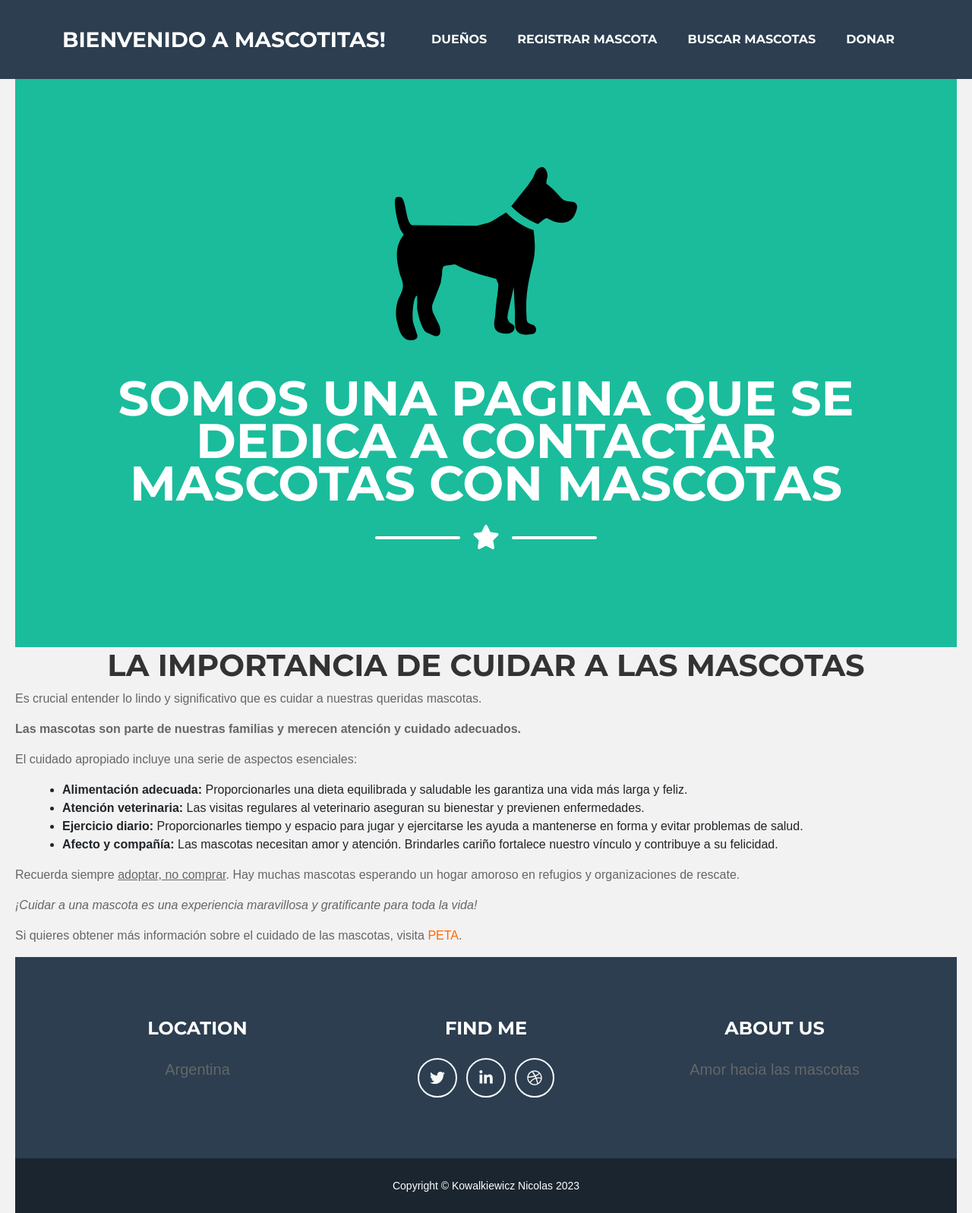
After one commit to NicolasKowal/Tercera_pre-entrega_Kowalkiewicz-Nicolas, a Django app: page /Pagina_principal in a window 1280 px wide. The commit adds this page. Shown: the whole page at 76% size. Run offline with Django 4.2, Linux system fonts and the light colour scheme; some libraries are stand-ins or nearby versions.

Commit message:
margenes agregados

```diff
--- a/tercera_pre_entrega/mascotapps/templates/mascotapps/donaciones.html
+++ b/tercera_pre_entrega/mascotapps/templates/mascotapps/donaciones.html
@@ -7,6 +7,12 @@
 {% endblock title %}
 
 {% block main %}
+<style>
+    body {
+        margin: 20px;
+    }
+</style>
+
 <form action="" method ="POST"> {% csrf_token %}
     <table>
         {{ miFormulario.as_table }}
--- a/tercera_pre_entrega/mascotapps/templates/mascotapps/dueños.html
+++ b/tercera_pre_entrega/mascotapps/templates/mascotapps/dueños.html
@@ -7,6 +7,12 @@
 {% endblock title %}
 
 {% block main %}
+<style>
+    body {
+        margin: 20px;
+    }
+</style>
+
 <form action="" method ="POST"> {% csrf_token %}
     <table>
         {{ miFormulario.as_table }}
--- a/tercera_pre_entrega/mascotapps/templates/mascotapps/index.html
+++ b/tercera_pre_entrega/mascotapps/templates/mascotapps/index.html
@@ -22,7 +22,7 @@
         <!-- Navigation-->
         <nav class="navbar navbar-expand-lg bg-secondary text-uppercase fixed-top" id="mainNav">
             <div class="container">
-                <a class="navbar-brand" href="{% url 'index' %}">Bienvenido a Mascotitas!</a>
+                <a class="navbar-brand" href="{% url 'main' %}">Bienvenido a Mascotitas!</a>
                 <button class="navbar-toggler text-uppercase font-weight-bold bg-primary text-white rounded" type="button" data-bs-toggle="collapse" data-bs-target="#navbarResponsive" aria-controls="navbarResponsive" aria-expanded="false" aria-label="Toggle navigation">
                     Menu
                     <i class="fas fa-bars"></i>
--- a/tercera_pre_entrega/mascotapps/templates/mascotapps/mascota_add.html
+++ b/tercera_pre_entrega/mascotapps/templates/mascotapps/mascota_add.html
@@ -7,6 +7,12 @@
 {% endblock title %}
 
 {% block main %}
+<style>
+    body {
+        margin: 20px;
+    }
+</style>
+
     <form action="" method ="POST"> {% csrf_token %}
         <table>
             {{ miFormulario.as_table }}
--- /dev/null
+++ b/tercera_pre_entrega/mascotapps/templates/mascotapps/pagina_principal.html
@@ -0,0 +1,71 @@
+{% extends 'mascotapps/index.html' %}
+
+{% load static %}
+
+{% block title %}
+    Pagina Principal
+{% endblock title %}
+
+{% block main %}
+<style>
+    body {
+        font-family: Arial, sans-serif;
+        background-color: #f2f2f2;
+        margin: 20px;
+    }
+
+    h1 {
+        color: #333;
+        text-align: center;
+        text-transform: uppercase;
+    }
+
+    p {
+        color: #666;
+        line-height: 1.5;
+    }
+
+    strong {
+        font-weight: bold;
+    }
+
+    u {
+        text-decoration: underline;
+    }
+
+    a {
+        color: #ff6600;
+        text-decoration: none;
+    }
+
+    a:hover {
+        text-decoration: underline;
+    }
+
+    em {
+        font-style: italic;
+    }
+
+    ul {
+        list-style-type: disc;
+        margin-left: 30px;
+    }
+</style>
+</head>
+<body>
+<h1>La importancia de cuidar a las mascotas</h1>
+<p>Es crucial entender lo lindo y significativo que es cuidar a nuestras queridas mascotas.</p>
+<p><strong>Las mascotas son parte de nuestras familias y merecen atención y cuidado adecuados.</strong></p>
+<p>El cuidado apropiado incluye una serie de aspectos esenciales:</p>
+<ul>
+<li><strong>Alimentación adecuada:</strong> Proporcionarles una dieta equilibrada y saludable les garantiza una vida más larga y feliz.</li>
+<li><strong>Atención veterinaria:</strong> Las visitas regulares al veterinario aseguran su bienestar y previenen enfermedades.</li>
+<li><strong>Ejercicio diario:</strong> Proporcionarles tiempo y espacio para jugar y ejercitarse les ayuda a mantenerse en forma y evitar problemas de salud.</li>
+<li><strong>Afecto y compañía:</strong> Las mascotas necesitan amor y atención. Brindarles cariño fortalece nuestro vínculo y contribuye a su felicidad.</li>
+</ul>
+<p>Recuerda siempre <u>adoptar, no comprar</u>. Hay muchas mascotas esperando un hogar amoroso en refugios y organizaciones de rescate.</p>
+<p><em>¡Cuidar a una mascota es una experiencia maravillosa y gratificante para toda la vida!</em></p>
+
+<p>Si quieres obtener más información sobre el cuidado de las mascotas, visita <a href="https://www.petalatino.com/">PETA</a>.</p>
+
+{% endblock main %}
--- a/tercera_pre_entrega/mascotapps/urls.py
+++ b/tercera_pre_entrega/mascotapps/urls.py
@@ -25,5 +25,6 @@ urlpatterns = [
     path('Agregar_Mascotas/', views.agregar_mascotas, name = 'agregar'),
     path('Dueños/', views.mostrar_dueños, name= 'dueños'),
     path('Dueños_add/', views.agregar_dueños, name= 'agregar-dueños'),
+    path('Pagina_principal', views.main, name ='main')
 
 ]
--- a/tercera_pre_entrega/mascotapps/views.py
+++ b/tercera_pre_entrega/mascotapps/views.py
@@ -36,8 +36,9 @@ def buscar_mascotas(request):
             return render(request, 'mascotapps/buscardatos.html', {"buscardatos": buscardatos})
 
     else:
+        mensaje = "ASD"
         buscardatos = MascotasForm()
-        return render(request, 'mascotapps/buscardatos.html', {"buscardatos": buscardatos})
+        return render(request, 'mascotapps/buscardatos.html', {"buscardatos": buscardatos, "mensaje": mensaje})
 
 
 def agregar_mascotas(request):
@@ -49,7 +50,7 @@ def agregar_mascotas(request):
             informacion = miFormulario.cleaned_data
             formu = Mascotas(nombre = informacion["nombre"], tipo = informacion["tipo"], edad = informacion["edad"])
             formu.save()
-            return render(request, "mascotapps/index.html")
+            return render(request, "mascotapps/main.html")
     else:
         miFormulario = MascotasAdd()
 
@@ -74,3 +75,6 @@ def agregar_dueños(request):
 def mostrar_dueños(request):
     datos = Dueños.objects.all()
     return render(request, 'mascotapps/lista_dueños.html', {"datos" : datos})
+
+def main(request):
+    return render(request, 'mascotapps/pagina_principal.html')
```
Also changed, not shown: tercera_pre_entrega/mascotapps/templates/mascotapps/buscardatos.html (+7 -1 lines), tercera_pre_entrega/mascotapps/templates/mascotapps/lista.html (+6 -1 lines), tercera_pre_entrega/mascotapps/templates/mascotapps/lista_donaciones.html (+7 -1 lines), tercera_pre_entrega/mascotapps/templates/mascotapps/lista_dueños.html (+6 -1 lines), tercera_pre_entrega/db.sqlite3.
